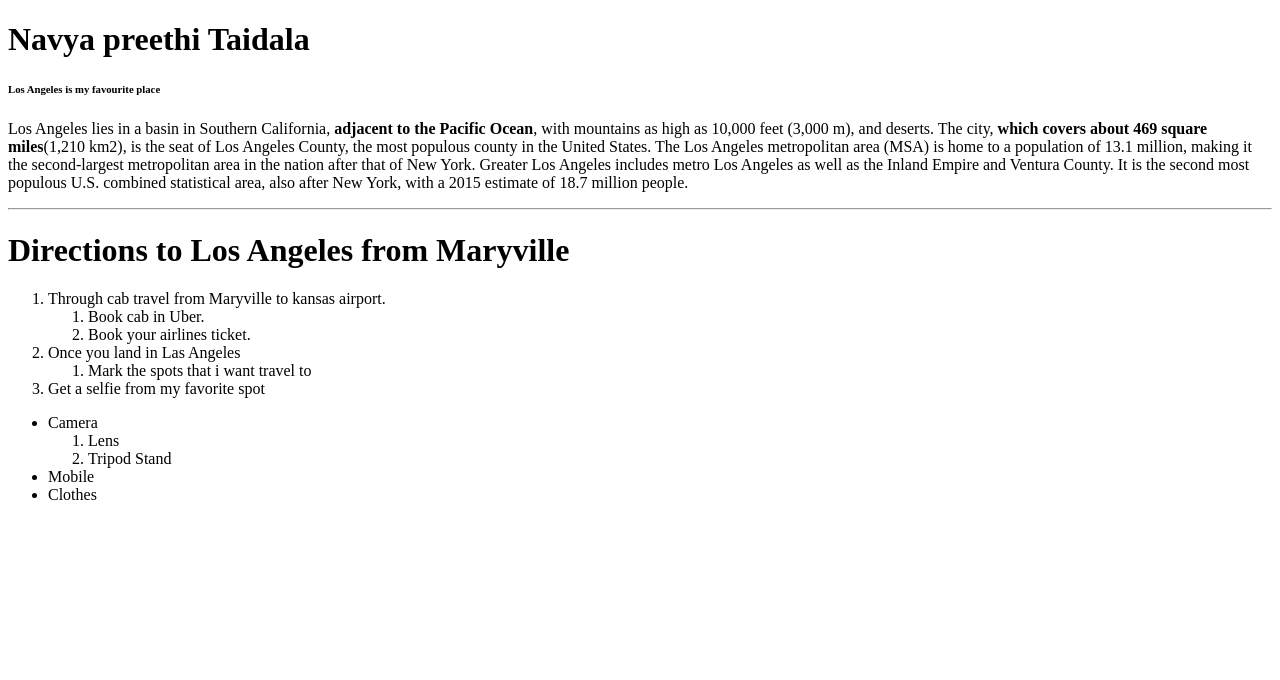
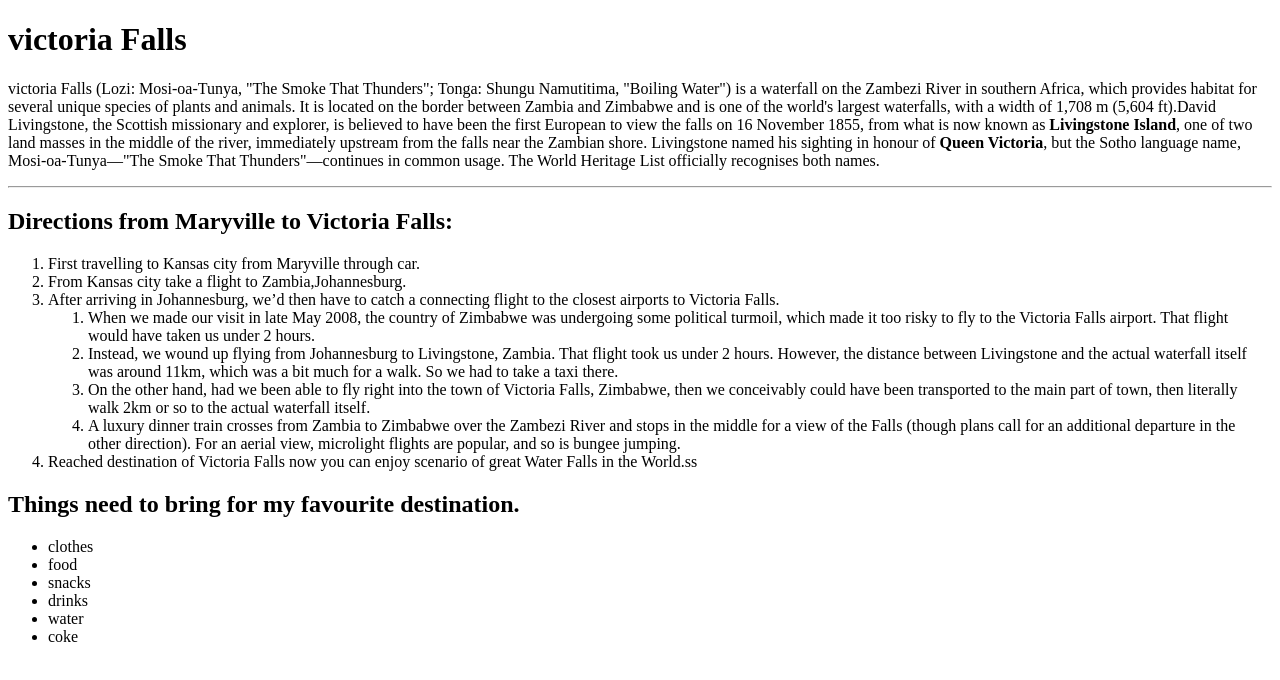
Before and after one commit to 44-563-WebApps-F21/webapps-f21-assignment-3-12nAVYA, a plain HTML site: page index.html in a window 1280 px wide. Drawn offline with Linux system fonts and the light colour scheme.

Commit message:
added  changes

```diff
--- a/index.html
+++ b/index.html
@@ -4,44 +4,47 @@
         <title>HTML Assignment</title>
     </head>
     <body>
-        <h1>Navya preethi Taidala</h1>
-        <h6>Los Angeles is my favourite place</h6>
+        <h1>victoria Falls</h1>
         <p>
-            Los Angeles lies in a basin in Southern California, <b>adjacent to the Pacific Ocean</b>, with mountains as high as 10,000 feet
-            (3,000 m), and deserts. The city, <b>which covers about 469 square miles</b>(1,210 km2), is the seat of Los Angeles County,
-            the most populous county in the United States. The Los Angeles metropolitan area (MSA) is home to a population of 13.1 million,
-            making it the second-largest metropolitan area in the nation after that of New York. Greater Los Angeles includes metro Los Angeles
-            as well as the Inland Empire and Ventura County.
-            It is the second most populous U.S. combined statistical area, also after New York, with a 2015 estimate of 18.7 million people.
+            victoria Falls (Lozi: Mosi-oa-Tunya, "The Smoke That Thunders"; Tonga: Shungu Namutitima, "Boiling Water")
+            is a waterfall on the Zambezi River in southern Africa, which provides habitat for several unique species of plants
+            and animals. It is located on the border between Zambia and Zimbabwe and is one of the world's largest waterfalls,
+            with a width of 1,708 m (5,604 ft).David Livingstone, the Scottish missionary and explorer, is believed to have been
+            the first European to view the falls on 16 November 1855, from what is now known as <b>Livingstone Island</b>, one of
+            two land masses in the middle of the river, immediately upstream from the falls near the Zambian shore.
+            Livingstone named his sighting in honour of <b>Queen Victoria</b>, but the Sotho language name, Mosi-oa-Tunya—"The Smoke
+            That Thunders"—continues in common usage. The World Heritage List officially recognises both names.
         </p>
         <hr>
-        <h1>Directions to Los Angeles from Maryville</h1>
+        <h2>Directions from Maryville to Victoria Falls:</h2>
         <ol>
-           <li>Through cab travel from Maryville to kansas airport.
-               <ol>
-                    <li>Book cab in Uber.</li>
-                    <li>Book your airlines ticket.</li>
-                </ol>
-           </li>
-           <li>Once you land in Las Angeles
+            <li>First travelling to Kansas city from Maryville through car.</li>
+            <li>From Kansas city take a flight to Zambia,Johannesburg.</li>
+            <li>After arriving in Johannesburg, we’d then have to catch a connecting flight to the closest airports to Victoria Falls.
                 <ol>
-                    <li>Mark the spots that i want travel to</li>
+                    <li>When we made our visit in late May 2008, the country of Zimbabwe was undergoing some political turmoil,
+                        which made it too risky to fly to the Victoria Falls airport. That flight would have taken us under 2 hours.</li>
+                    <li>Instead, we wound up flying from Johannesburg to Livingstone, Zambia. That flight took us under 2 hours.
+                        However, the distance between Livingstone and the actual waterfall itself was around 11km, which was a bit
+                        much for a walk. So we had to take a taxi there.</li>
+                    <li>On the other hand, had we been able to fly right into the town of Victoria Falls, Zimbabwe, then we conceivably
+                        could have been transported to the main part of town, then literally walk 2km or so to the actual waterfall itself.</li>
+                    <li>A luxury dinner train crosses from Zambia to Zimbabwe over the Zambezi River and stops in the middle for a
+                        view of the Falls (though plans call for an additional departure in the other direction). For an aerial view,
+                        microlight flights are popular, and so is bungee jumping.</li>
                 </ol>
             </li>
-            <li>Get a selfie from my favorite spot</li>
+            <li>Reached destination of Victoria Falls now you can enjoy scenario of great Water Falls in the World.ss</li>
+
         </ol>
-
+        <h2>Things need to bring for my favourite  destination.</h2>
         <ul>
-            <li>Camera
-                <ol>
-                    <li>Lens</li>
-                    <li>Tripod Stand</li>
-                </ol>
-            </li>
-            <li>Mobile</li>
-            <li>Clothes</li>
+            <li>clothes</li>
+            <li>food</li>
+            <li>snacks</li>
+            <li>drinks</li>
+            <li>water</li>
+            <li>coke</li>
         </ul>
-
-
-    </body>
+</body>
 </html>
```
Also changed, not shown: aboutme.html (added).
